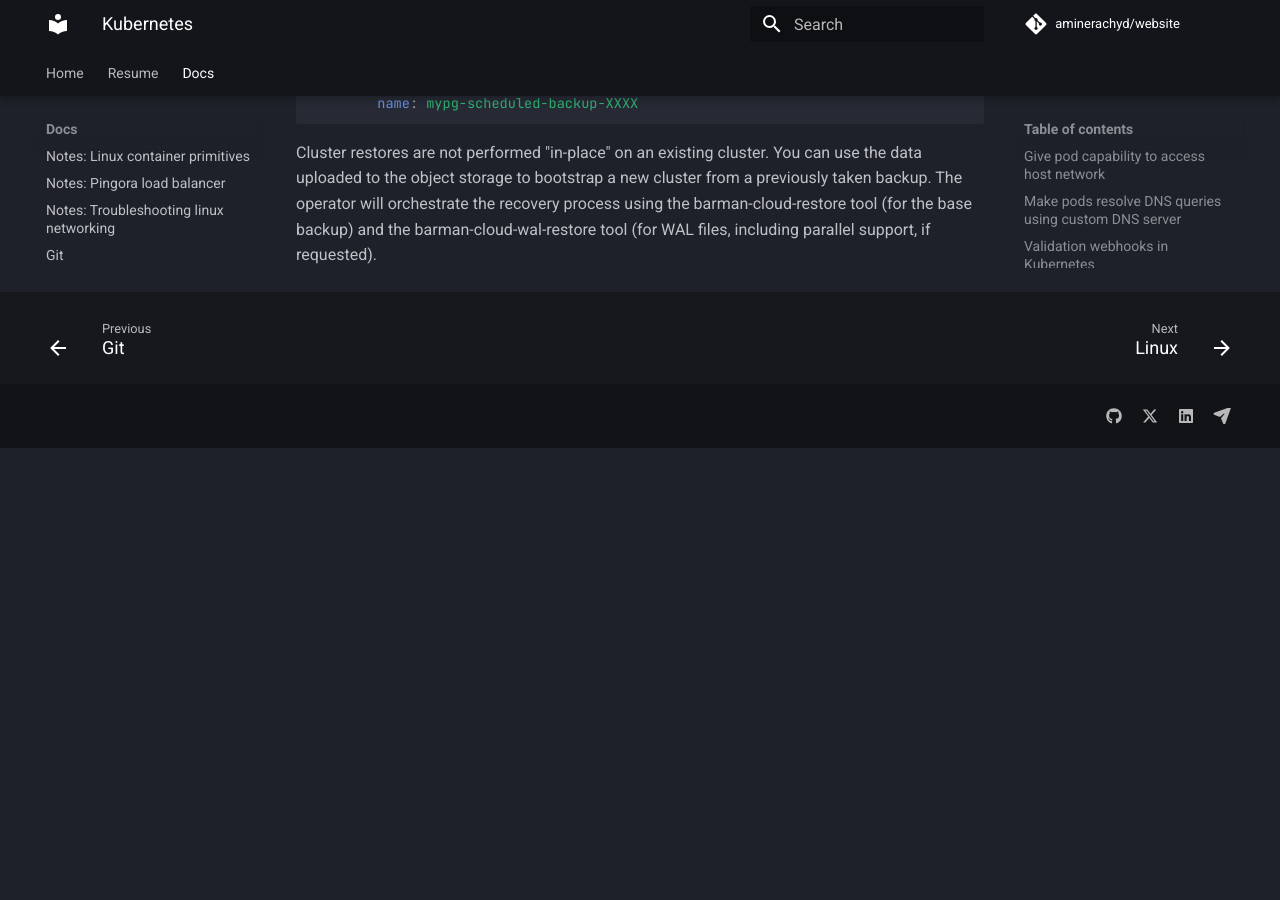
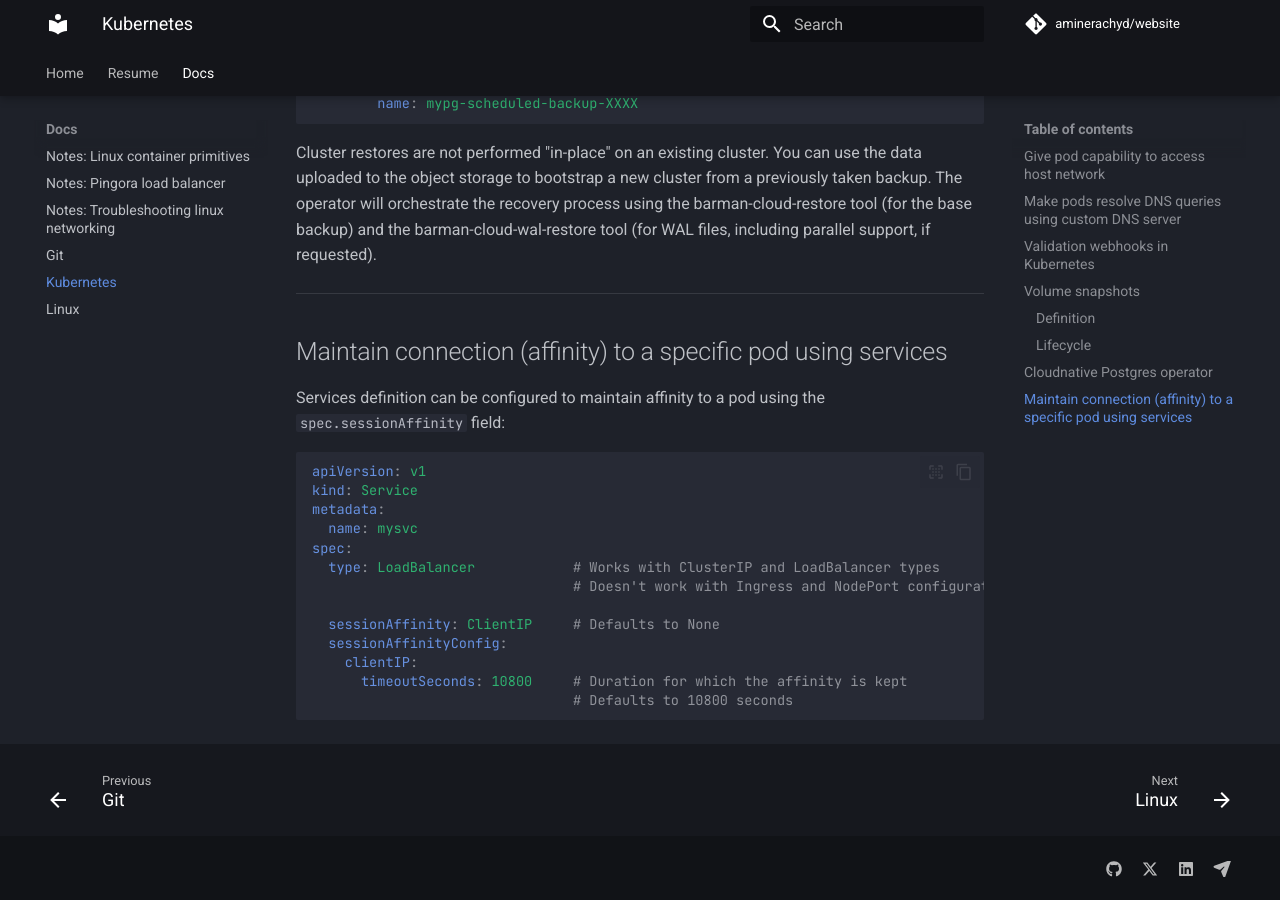
Before and after one commit to aminerachyd/website, an MkDocs documentation site: the page built from docs/Docs/kubernetes.md, in a window 1280 px wide and 900 px high, scrolled down 3353 px. Built offline with MkDocs 1.6.1 and Material for MkDocs 9.7.7, drawn with Linux system fonts in a browser that asks for light colours; comment, search, counter and statistics services are not loaded; before the commit the page ends 3801 px from its top, so only the background shows below that.

Commit message:
update kubernetes doc

````diff
--- a/docs/Docs/kubernetes.md
+++ b/docs/Docs/kubernetes.md
@@ -129,3 +129,23 @@ spec:
 ```
 
 Cluster restores are not performed "in-place" on an existing cluster. You can use the data uploaded to the object storage to bootstrap a new cluster from a previously taken backup. The operator will orchestrate the recovery process using the barman-cloud-restore tool (for the base backup) and the barman-cloud-wal-restore tool (for WAL files, including parallel support, if requested).
+
+---
+## Maintain connection (affinity) to a specific pod using services
+
+Services definition can be configured to maintain affinity to a pod using the `spec.sessionAffinity` field:
+```yaml
+apiVersion: v1
+kind: Service
+metadata:
+  name: mysvc
+spec:
+  type: LoadBalancer            # Works with ClusterIP and LoadBalancer types
+                                # Doesn't work with Ingress and NodePort configuration
+
+  sessionAffinity: ClientIP     # Defaults to None
+  sessionAffinityConfig:
+    clientIP:
+      timeoutSeconds: 10800     # Duration for which the affinity is kept
+                                # Defaults to 10800 seconds
+```
````
